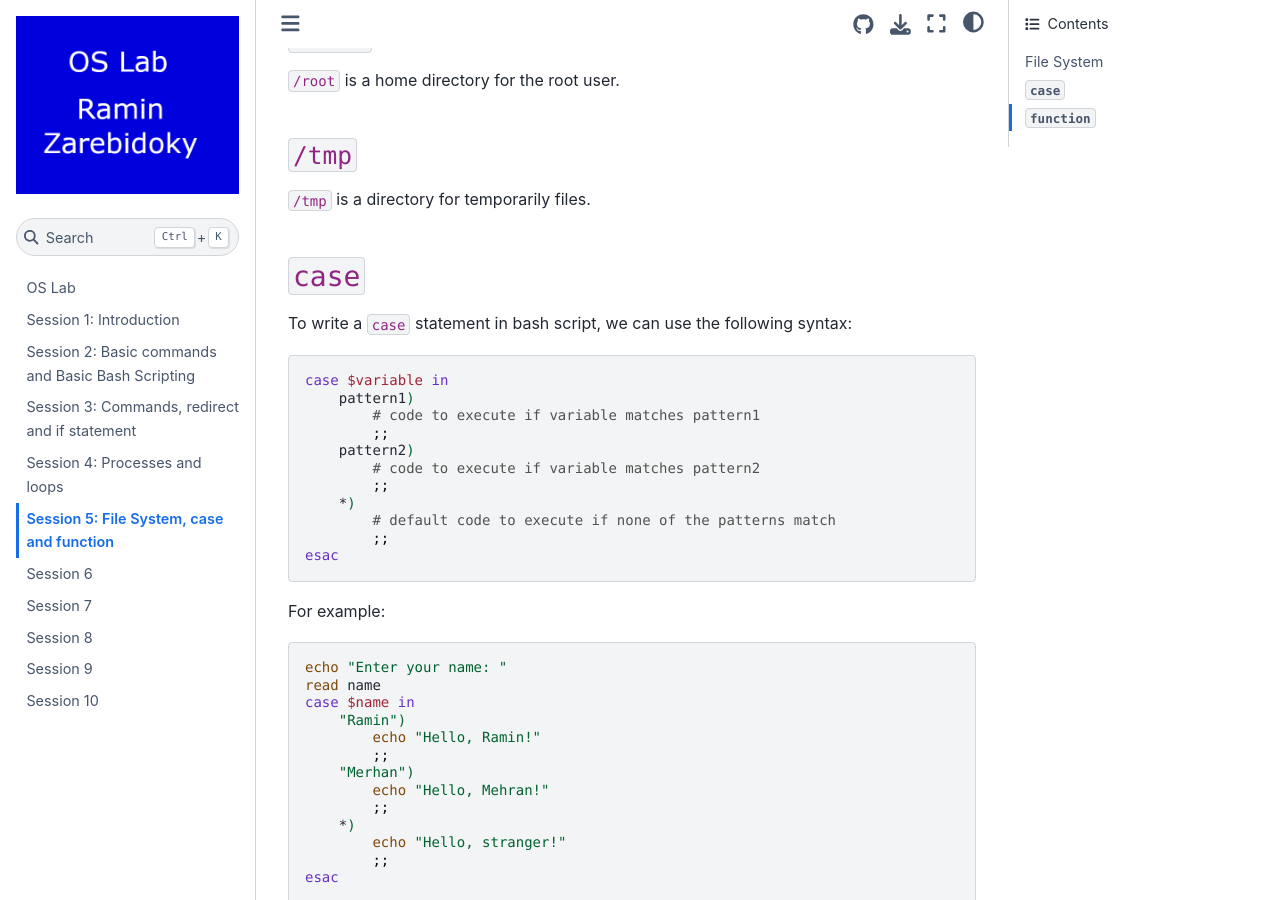
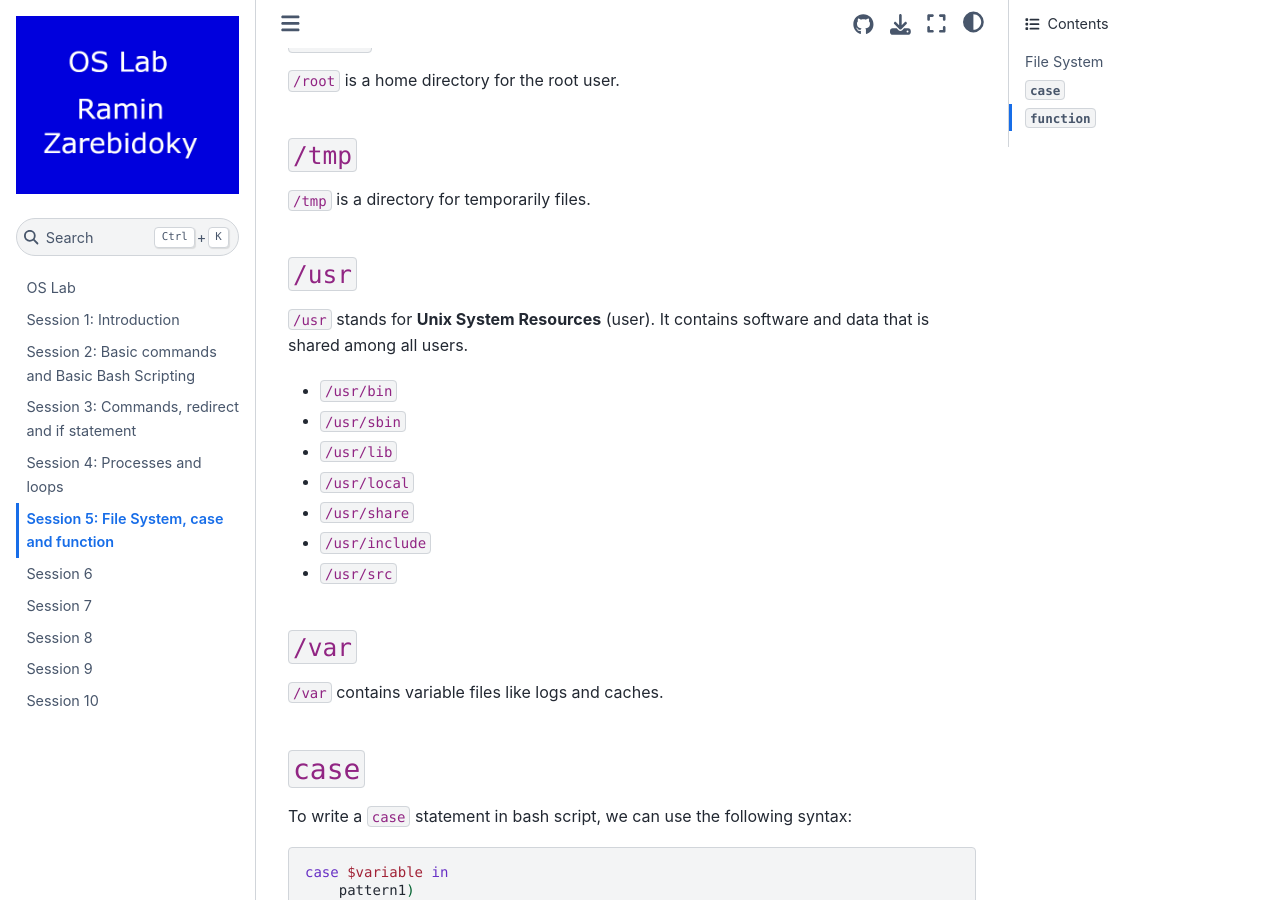
Before and after one commit to LiterallyTheOne/os_lab, a Jupyter Book: the page built from docs/session_5.md, in a window 1280 px wide and 900 px high, scrolled down 5412 px. Built offline with Jupyter Book 1.0.4 settings and Sphinx 7.4.7 and the Sphinx Book theme 1.1.4, drawn with Linux system fonts in a browser that asks for light colours.

Commit message:
Add `/usr` and `/var`

```diff
--- a/docs/session_5.md
+++ b/docs/session_5.md
@@ -201,6 +201,23 @@ Also in `/proc` you can find:
 
 `/tmp` is a directory for temporarily files.
 
+### `/usr`
+
+`/usr` stands for **Unix System Resources** (user).
+It contains software and data that is shared among all users.
+
+* `/usr/bin`
+* `/usr/sbin`
+* `/usr/lib`
+* `/usr/local`
+* `/usr/share`
+* `/usr/include`
+* `/usr/src`
+
+### `/var`
+
+`/var` contains variable files like logs and caches.
+
 ## `case`
 
 To write a `case` statement in bash script, we can use the following syntax:
```
